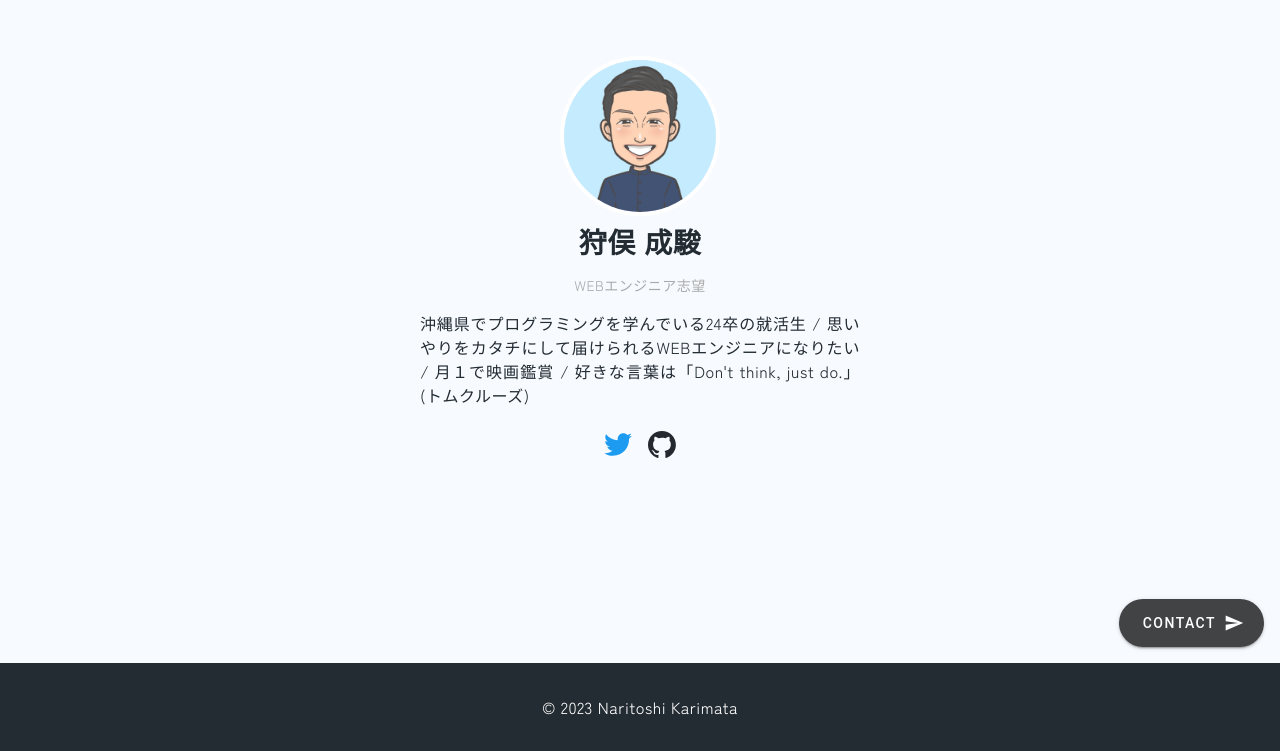
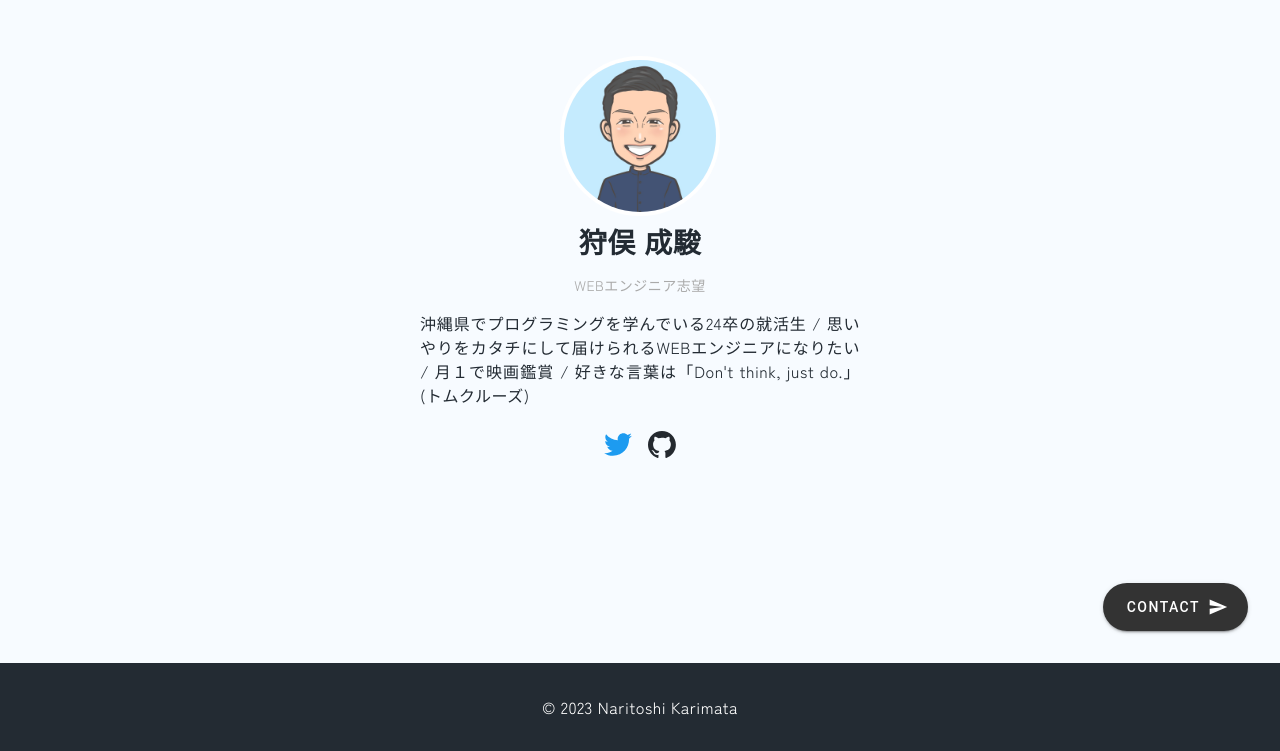
Before and after one commit to 1nary/portfolio, a Next.js app: page / in a window 1280 px wide. Shown: the part 137-888 px from the top of the page. Built offline with nearby package versions, Linux system fonts and the light colour scheme.

Commit message:
change コンタクトボタンの位置

```diff
--- a/pages/index.js
+++ b/pages/index.js
@@ -7,9 +7,7 @@ import github from "../public/github.svg";
 import Link from "next/link";
 import { GITHUB, TWITTER } from "../config/constant";
 import { Button } from "@mui/material";
-import EmailOutlinedIcon from "@mui/icons-material/EmailOutlined";
 import SendIcon from "@mui/icons-material/Send";
-import { BorderAllRounded } from "@mui/icons-material";
 
 export default function Home() {
   return (
@@ -17,7 +15,7 @@ export default function Home() {
       <Head>
         <title>Naritoshi Karimata</title>
         <meta name="description" content="Generated by create next app" />
-        <link rel="icon" href="/favicon.ico" />
+        <link rel="icon" href="/logo.PNG" />
       </Head>
 
       <main className={styles.main}>
@@ -54,11 +52,11 @@ export default function Home() {
             padding: "12px 24px",
             borderRadius: 10,
             letterSpacing: 1.5,
-            backgroundColor: "#414345",
-            "&:hover": { backgroundColor: "425372", transition: ".3s" },
+            backgroundColor: "#333",
+            "&:hover": { backgroundColor: "#435274", transition: ".3s" },
             position: "absolute",
-            bottom: 16,
-            right: 16,
+            bottom: 32,
+            right: 32,
           }}
           variant="contained"
           endIcon={<SendIcon />}
```
